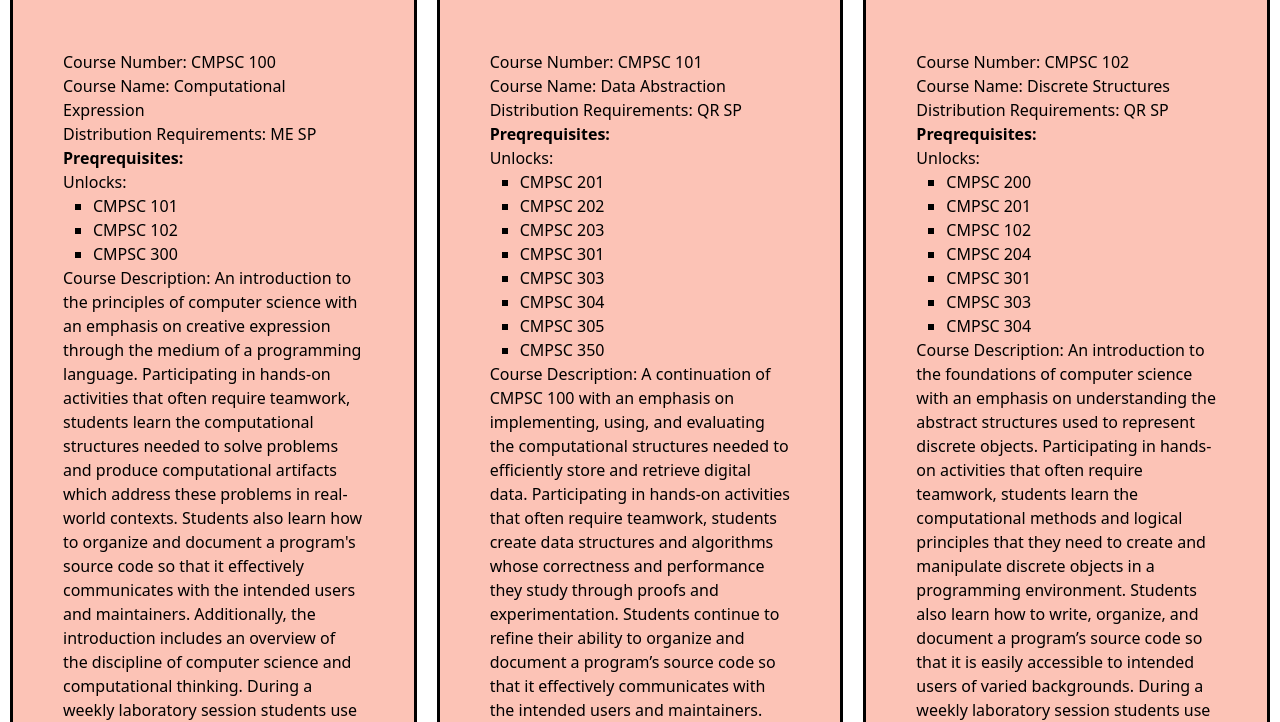
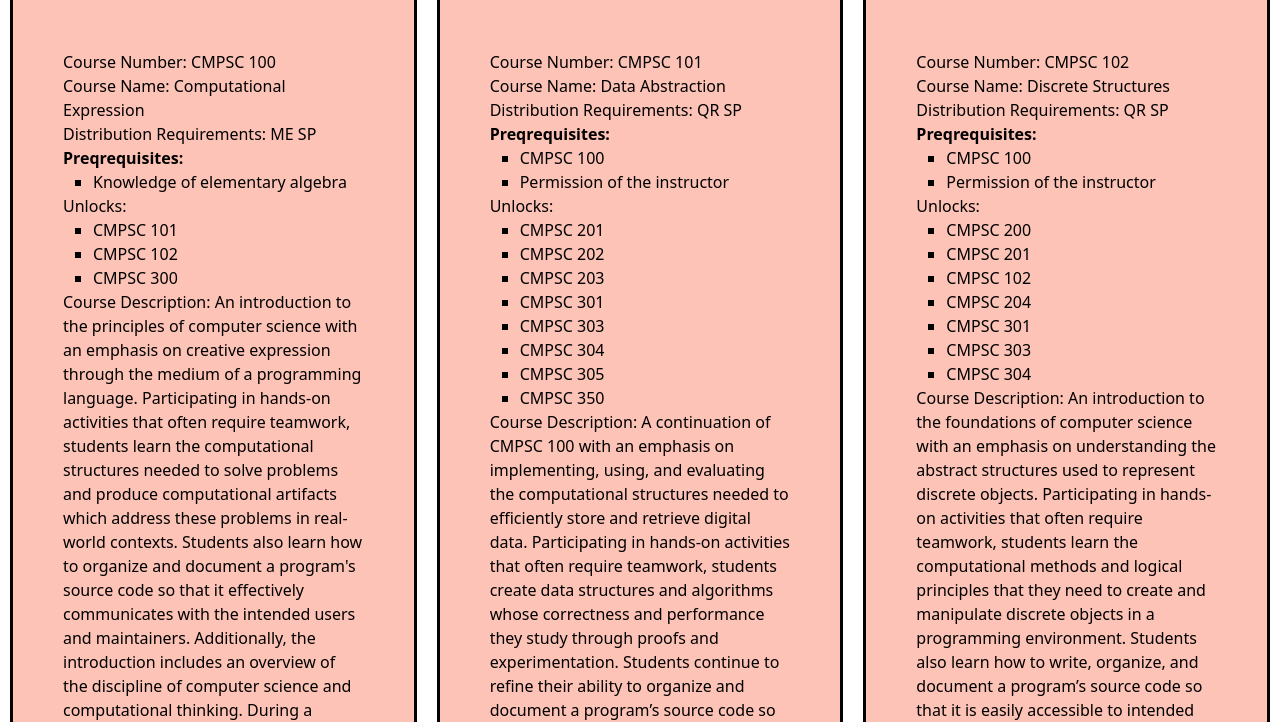
Before and after one commit to Allegheny-CMPSC-summer-2023/GatorAdvisor, a Gatsby site in the folder gator-plan/: page /landing in a window 1280 px wide. Shown: the part 78-800 px from the top of the page. Built offline with nearby package versions, Linux system fonts and the light colour scheme; Gatsby itself is replaced by a stand-in of ours.

Commit message:
Add prereqs

```diff
--- a/gator-plan/src/pages/landing.js
+++ b/gator-plan/src/pages/landing.js
@@ -352,9 +352,11 @@ function CourseCard(props) {
         </p>
         <div>
           <h1 style={{ fontWeight: "bold" }}>Preqrequisites: </h1>
-          {props.prereqs.map((prereq) => {
-            <p>{prereq}</p>;
-          })}
+          <ul style={listStyle}>
+            {props.prereqs.map((prereq) => (
+              <li>{prereq}</li>
+            ))}
+          </ul>
         </div>
         <div>
           <h1>Unlocks: </h1>
```
